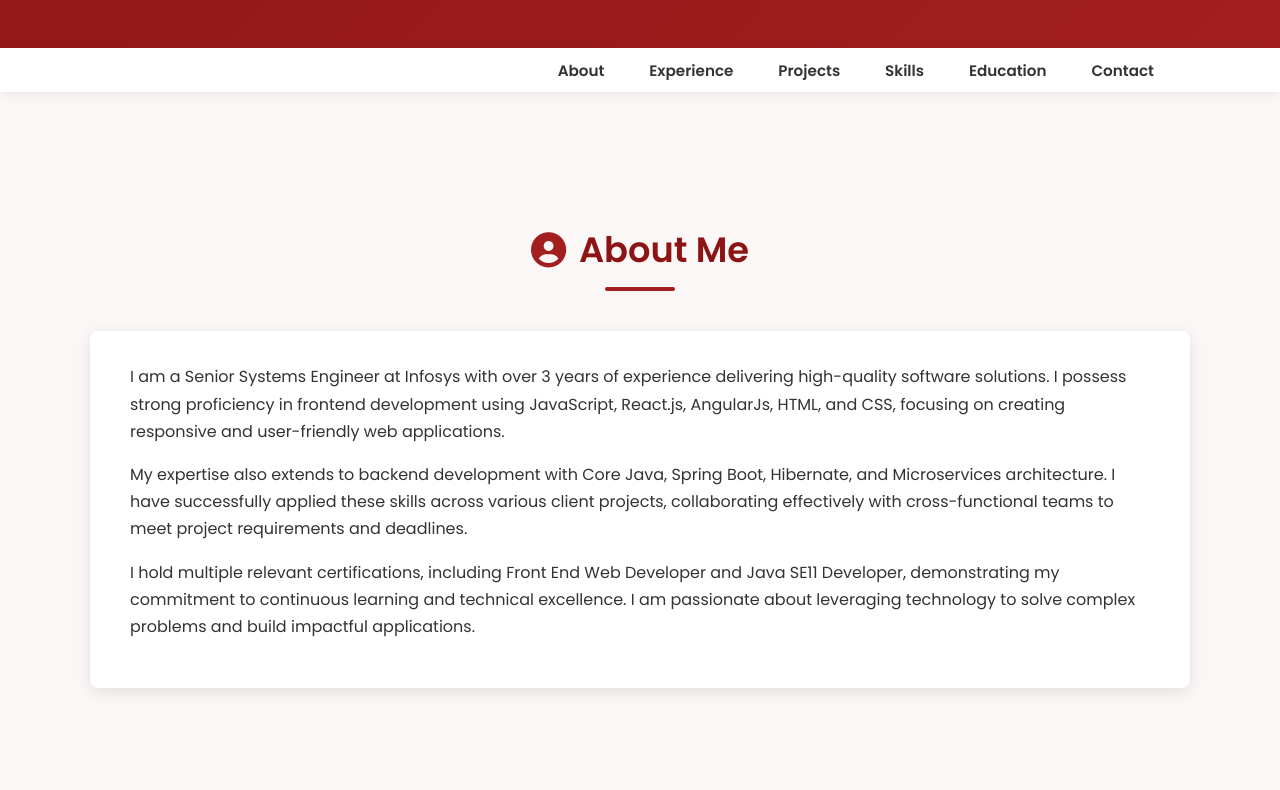
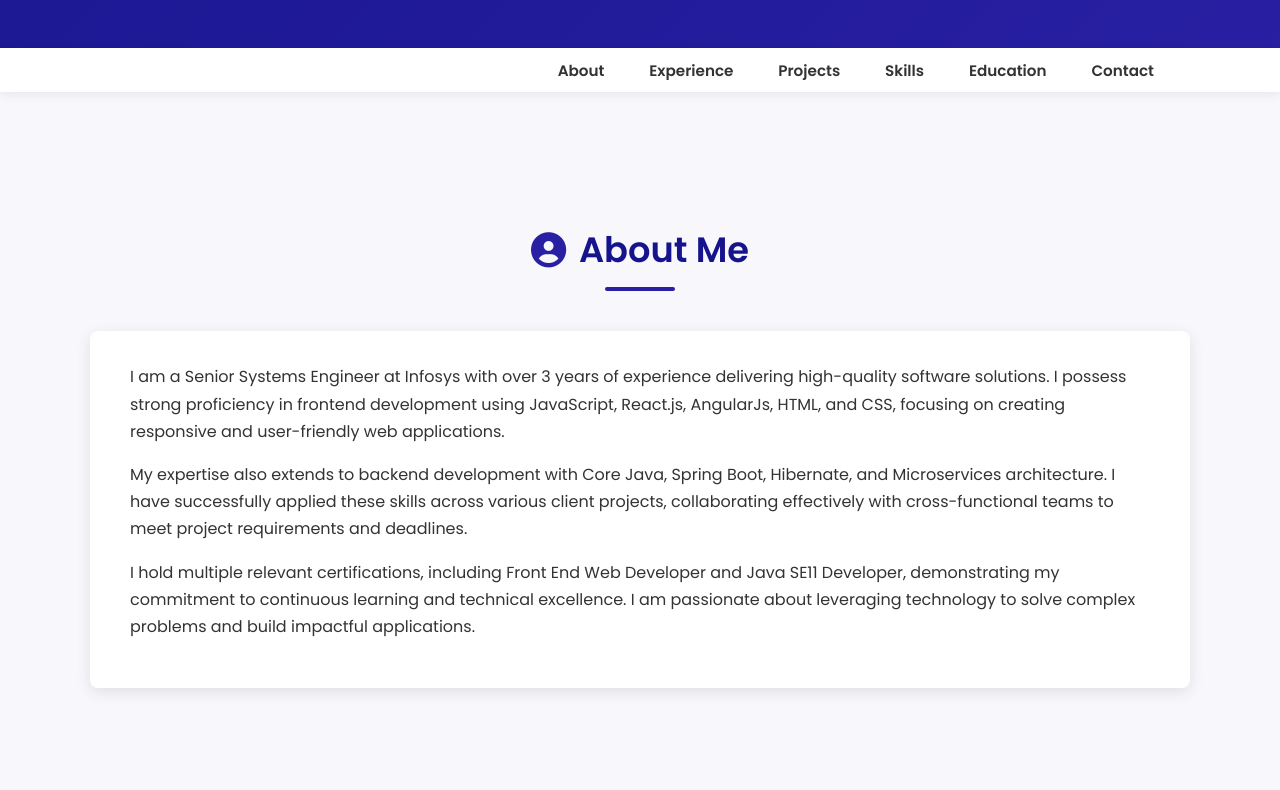
Before and after one commit to sheikiiiiiii-7/sheikiiiiiii-7.github.io, a plain HTML site: page index.html in a window 1280 px wide. Shown: the part 694-1484 px from the top of the page. Drawn offline with nearby package versions, Linux system fonts and the light colour scheme.

Commit message:
almost blue

```diff
--- a/style.css
+++ b/style.css
@@ -1,9 +1,9 @@
 :root {
-    --primary-color: #8c1414; /* Deeper Purple */
-    --secondary-color: #a21f1f; /* Lighter Purple */
-    --accent-color: #f5e5e5; /* Very Light Purple/Lavender */
-    --accent-dark: #e7bebe; /* Slightly Darker Lavender */
-    --background-color: #fcf7f7; /* Off-white with purple tint */
+    --primary-color: #16148c; /* Deeper Purple */
+    --secondary-color: #281fa2; /* Lighter Purple */
+    --accent-color: #e8e5f5; /* Very Light Purple/Lavender */
+    --accent-dark: #c4bee7; /* Slightly Darker Lavender */
+    --background-color: #f7f7fc; /* Off-white with purple tint */
     --text-color: #333;
     --heading-color: #212121; /* Darker heading */
     --light-text-color: #f1f1f1; /* For dark backgrounds */
```
